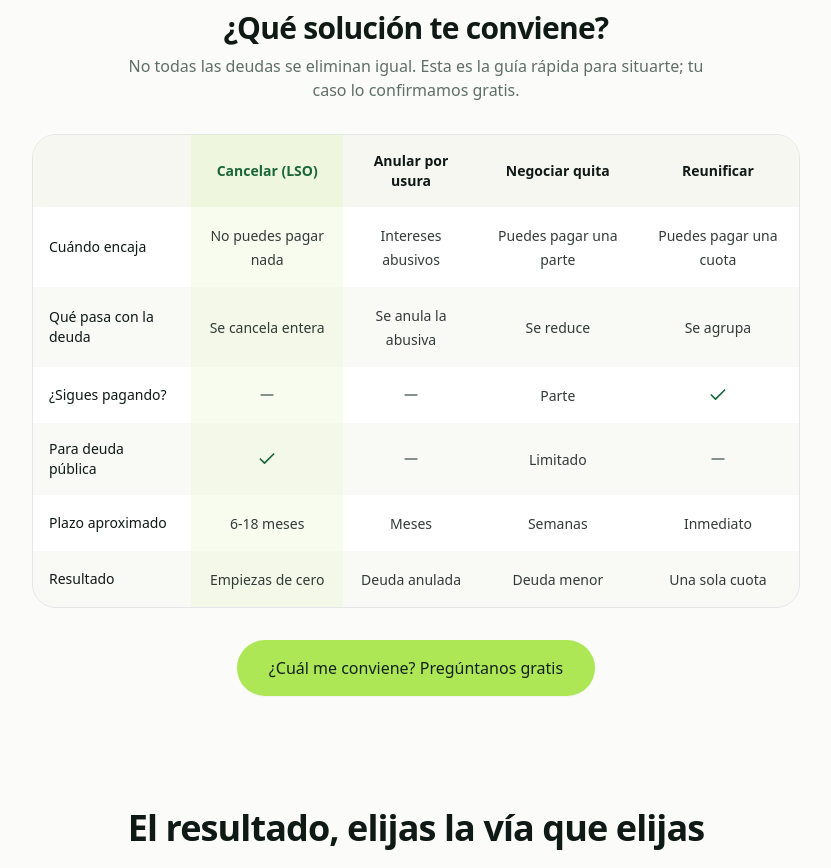
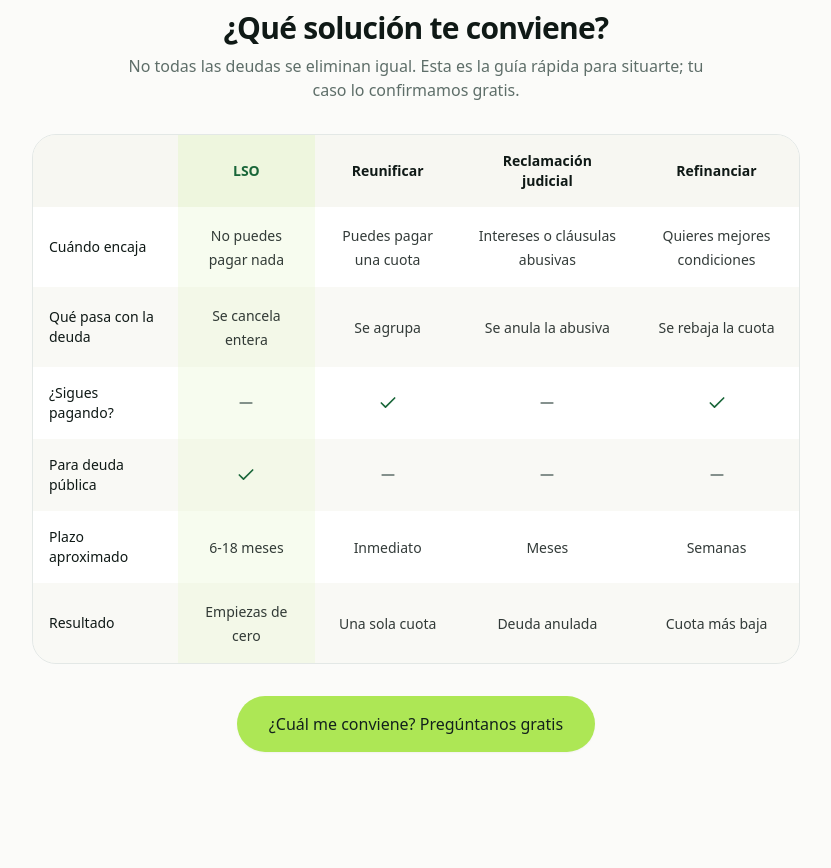
Before and after one commit to Carloslosamac/calma-deudas, a React (Vite) app: page /cancelar-deudas in a window 1280 px wide. Shown: the part 2280-3148 px from the top of the page, without its empty margins (224-1055 px from the left). Built offline with nearby package versions, Linux system fonts and the light colour scheme; the HTML template or start-up script is replaced by a standard one.

Commit message:
Changes
Co-authored-by: Carloslosamac <205789006+Carloslosamac@users.noreply.github.com>

```diff
--- a/src/data/seo/content/cancelarDeudas.tsx
+++ b/src/data/seo/content/cancelarDeudas.tsx
@@ -209,40 +209,40 @@ export const cancelarDeudas: MoneyContent = {
       subtitle:
         "No todas las deudas se eliminan igual. Esta es la guía rápida para situarte; tu caso lo confirmamos gratis.",
       columns: [
-        { title: "Cancelar (LSO)", highlight: true },
-        { title: "Anular por usura" },
-        { title: "Negociar quita" },
+        { title: "LSO", highlight: true },
         { title: "Reunificar" },
+        { title: "Reclamación judicial" },
+        { title: "Refinanciar" },
       ],
       rows: [
         {
           feature: "Cuándo encaja",
           values: [
             "No puedes pagar nada",
-            "Intereses abusivos",
-            "Puedes pagar una parte",
             "Puedes pagar una cuota",
+            "Intereses o cláusulas abusivas",
+            "Quieres mejores condiciones",
           ],
         },
         {
           feature: "Qué pasa con la deuda",
-          values: ["Se cancela entera", "Se anula la abusiva", "Se reduce", "Se agrupa"],
+          values: ["Se cancela entera", "Se agrupa", "Se anula la abusiva", "Se rebaja la cuota"],
         },
         {
           feature: "¿Sigues pagando?",
-          values: ["no", "no", "Parte", "sí"],
+          values: ["no", "sí", "no", "sí"],
         },
         {
           feature: "Para deuda pública",
-          values: ["sí", "no", "Limitado", "no"],
+          values: ["sí", "no", "no", "no"],
         },
         {
           feature: "Plazo aproximado",
-          values: ["6-18 meses", "Meses", "Semanas", "Inmediato"],
+          values: ["6-18 meses", "Inmediato", "Meses", "Semanas"],
         },
         {
           feature: "Resultado",
-          values: ["Empiezas de cero", "Deuda anulada", "Deuda menor", "Una sola cuota"],
+          values: ["Empiezas de cero", "Una sola cuota", "Deuda anulada", "Cuota más baja"],
         },
       ],
     },
```
